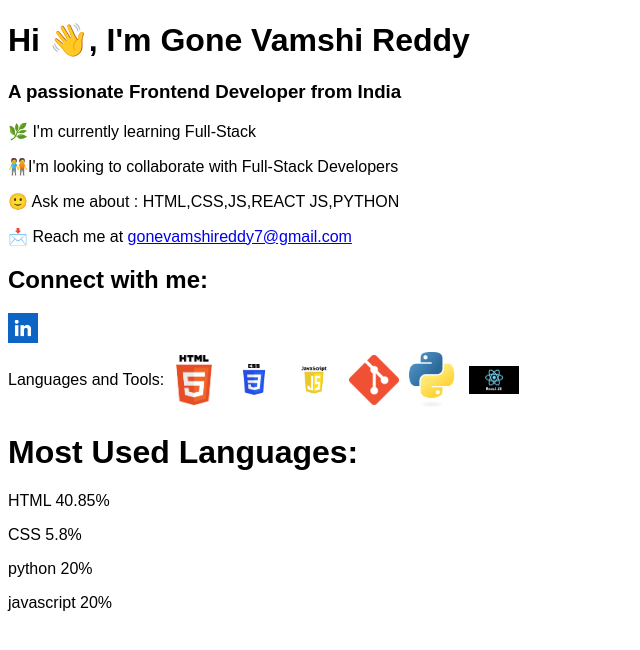
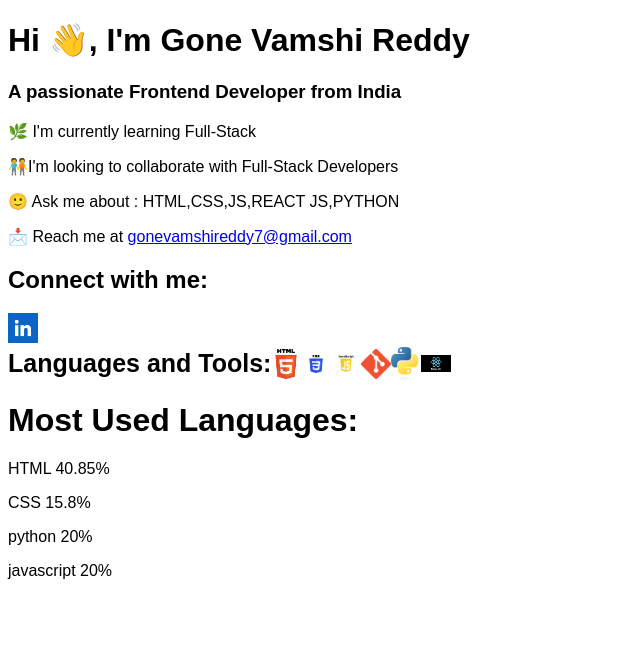
Before and after one commit to GoneVamshi/profile, a plain HTML site: page index.html in a window 1280 px wide. Shown: the whole page, without its empty margins (0-640 px from the left). Drawn offline with Linux system fonts and the light colour scheme.

Commit message:
Update index.html

```diff
--- a/index.html
+++ b/index.html
@@ -11,15 +11,16 @@
     }
     .linkedin-image {
       width: 30px;
-
+      height: 30px;
     }
     .language-class img {
-      width: 50px;
-      margin: 5px;
+      width: 30px;
     }
     .language-class {
       display: flex;
       align-items: center;
+      font-size: 25px;
+      font-weight: bold;
     }
     .languages {
       font-family: arial;
@@ -59,7 +60,7 @@
     <div class="languages">
       <h1>Most Used Languages:</h1>
       <p>HTML 40.85%</p>
-      <p>CSS 5.8%</p>
+      <p>CSS 15.8%</p>
       <p>python 20%</p>
       <p>javascript 20%</p>
     </div>
```
